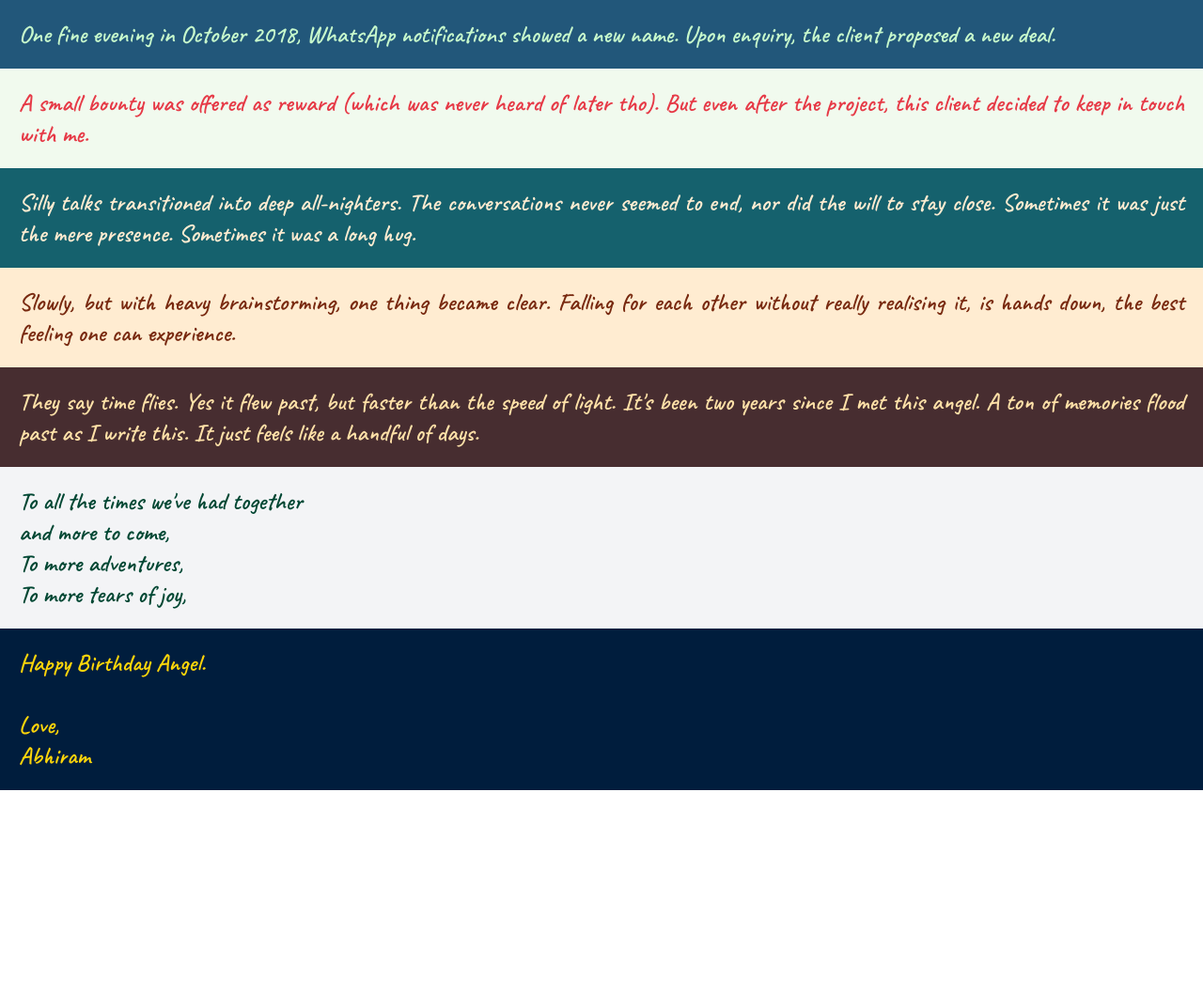
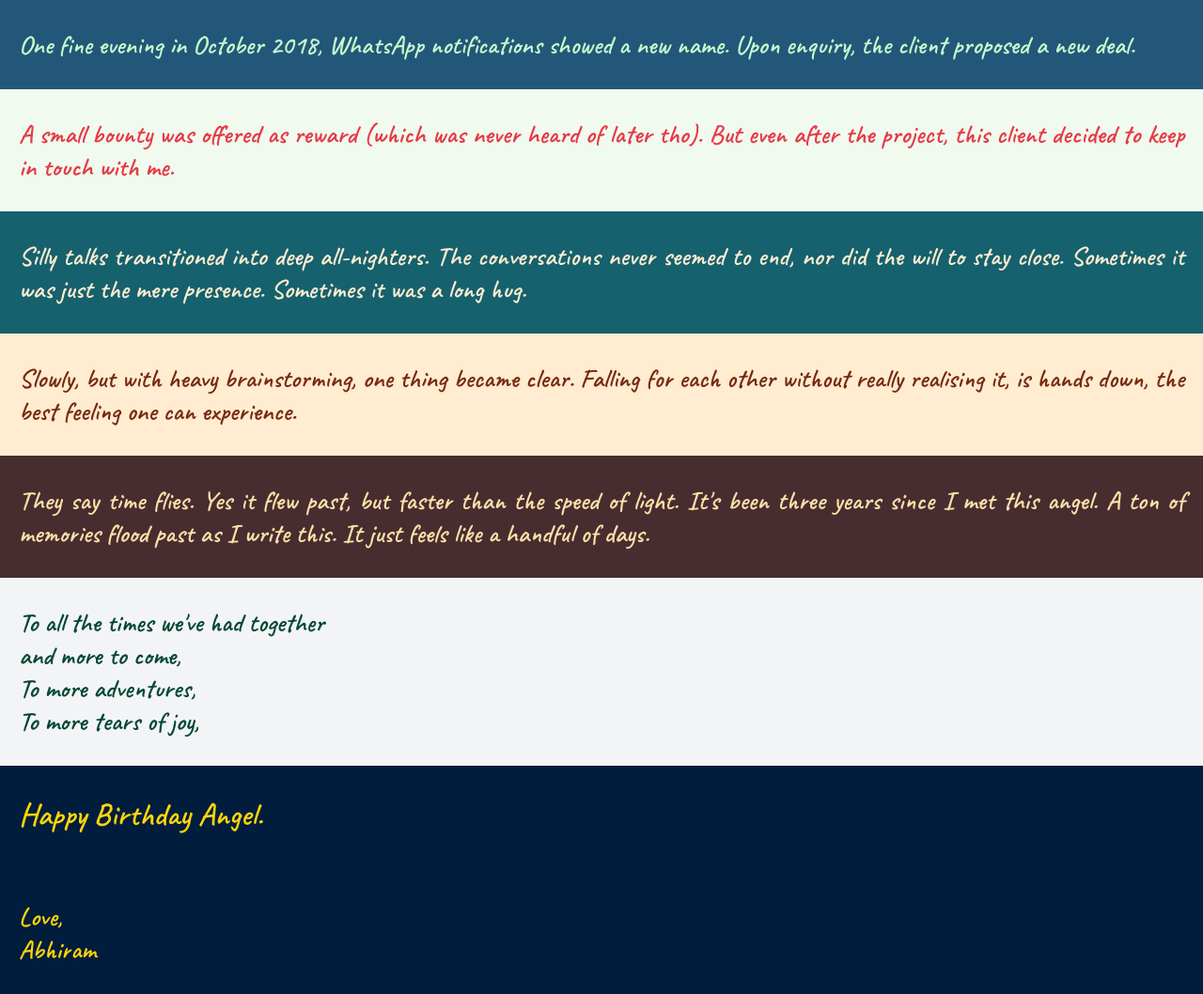
Before and after one commit to abhiram-ss/hbdchx.github.io, a plain HTML site: page index.html in a window 1280 px wide. Shown: the whole page at 94% size. Before the commit the page ends 841 px from the top, so only its background shows below. Drawn offline with Linux system fonts and the light colour scheme.

Commit message:
Add files via upload

```diff
--- a/index.html
+++ b/index.html
@@ -36,7 +36,7 @@
 
     <div class="container5">
       <div class="marg">
-      They say time flies. Yes it flew past, but faster than the speed of light. It's been two years since I met this angel. A ton of memories flood past as I write this. It just feels like a handful of days.
+      They say time flies. Yes it flew past, but faster than the speed of light. It's been three years since I met this angel. A ton of memories flood past as I write this. It just feels like a handful of days.
       </div>
     </div>
 
@@ -48,7 +48,10 @@
 
     <div class="container7">
       <div class="marg">
-      Happy Birthday Angel.<br><br>
+        <div class="hbd">
+        Happy Birthday Angel.
+        </div>
+      <br><br>
       Love,<br>
       Abhiram
       </div>
--- a/style.css
+++ b/style.css
@@ -24,7 +24,7 @@ a{
   color: #C7F9CC;
   background-color: #22577A;
   font-family: 'Caveat', Consolas;
-  font-size: 26px;
+  font-size: 28px;
   margin-left: 0px;
   margin-right: 0px;
   margin-top: 0px;
@@ -34,7 +34,7 @@ a{
   color: #E63946;
   background-color: #F1FAEE;
   font-family: 'Caveat', Consolas;
-  font-size: 26px;
+  font-size: 28px;
   margin-left: 0px;
   margin-right: 0px;
   margin-top: 0px;
@@ -44,7 +44,7 @@ a{
   color: #FFECD1;
   background-color: #15616D;
   font-family: 'Caveat', Consolas;
-  font-size: 26px;
+  font-size: 28px;
   margin-left: 0px;
   margin-right: 0px;
   margin-top: 0px;
@@ -54,7 +54,7 @@ a{
   color: #78290F;
   background-color: #FFECD1;
   font-family: 'Caveat', Consolas;
-  font-size: 26px;
+  font-size: 28px;
   margin-left: 0px;
   margin-right: 0px;
   margin-top: 0px;
@@ -63,7 +63,7 @@ a{
   color: #FFE1A8;
   background-color: #472D30;
   font-family: 'Caveat', Consolas;
-  font-size: 26px;
+  font-size: 28px;
   margin-left: 0px;
   margin-right: 0px;
   margin-top: 0px;
@@ -72,7 +72,7 @@ a{
   color: #004733;
   background-color: #F3F4F6;
   font-family: 'Caveat', Consolas;
-  font-size: 26px;
+  font-size: 28px;
   margin-left: 0px;
   margin-right: 0px;
   margin-top: 0px;
@@ -81,7 +81,7 @@ a{
   color: #FFD60A;
   background-color: #001D3D;
   font-family: 'Caveat', Consolas;
-  font-size: 26px;
+  font-size: 28px;
   margin-left: 0px;
   margin-right: 0px;
   margin-top: 0px;
@@ -119,6 +119,10 @@ a{
   margin-left: 20px;
   margin-right: 20px;
   margin-top: 0px;
-  padding-top: 20px;
-  padding-bottom: 20px
+  padding-top: 30px;
+  padding-bottom: 30px
 }
+
+.hbd{
+  font-size: 34px;
+}
```
